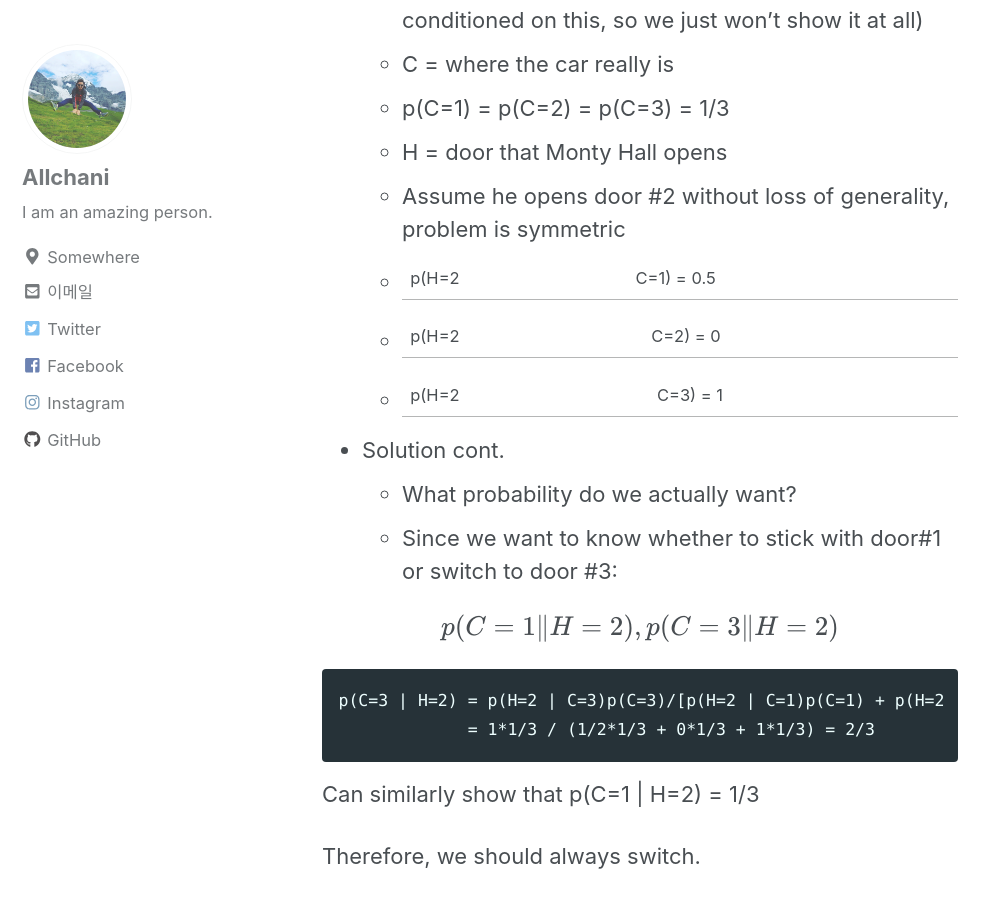
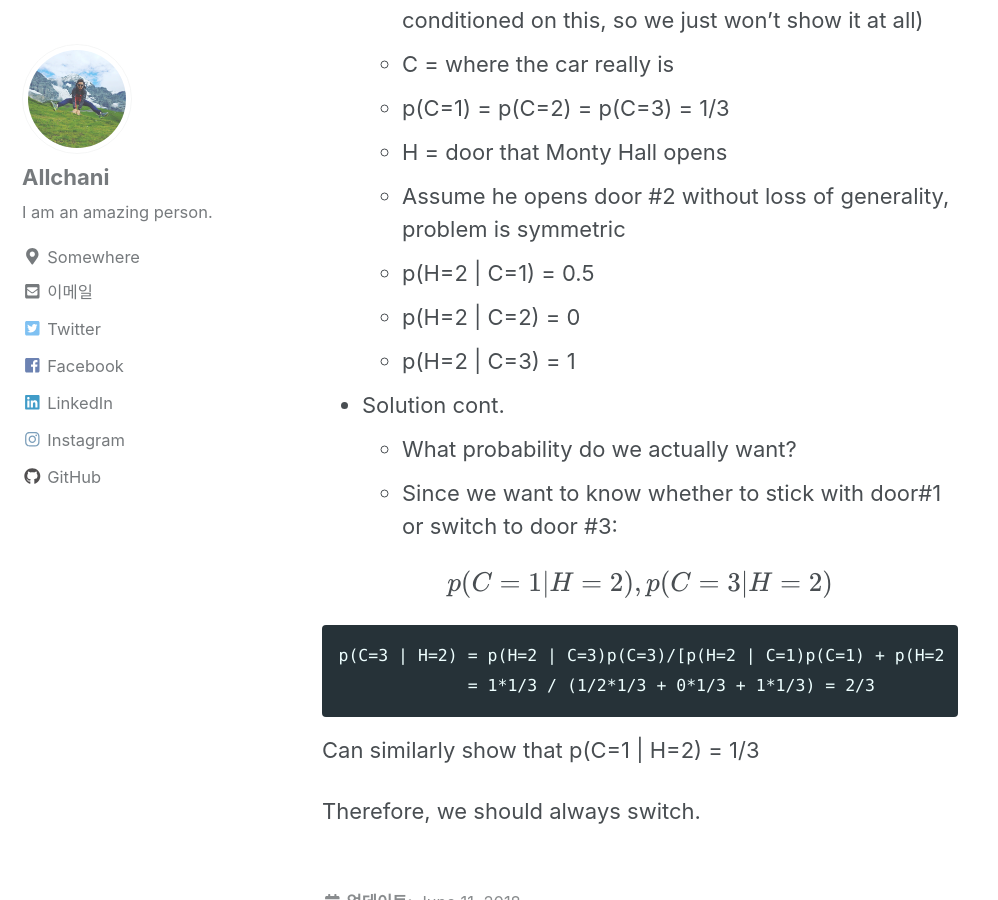
Before and after one commit to allchani/allchani_lab, a Jekyll site: the page built from docs/_lecture-note01/03. simple-probability-exercise.md, in a window 1280 px wide and 900 px high, scrolled down 2035 px. Shown: the whole window, without its empty margins (0-998 px from the left). Built offline with Jekyll 4.4.1, drawn with Linux system fonts in a browser that asks for light colours; nearby versions of some CDN libraries; formulas are drawn with MathJax 3; comment, search, counter and statistics services are not loaded.

Commit message:
more updates

````diff
--- a/docs/_config.yml
+++ b/docs/_config.yml
@@ -119,7 +119,7 @@ author:
   keybase          :
   instagram        : "allchani"
   lastfm           :
-  linkedin         : # "john-doe-12345678" (the last part of your profile url, e.g. https://www.linkedin.com/in/john-doe-12345678)
+  linkedin         : "allchani" # "john-doe-12345678" (the last part of your profile url, e.g. https://www.linkedin.com/in/john-doe-12345678)
   pinterest        :
   soundcloud       :
   stackoverflow    : # "123456/username" (the last part of your profile url, e.g. https://stackoverflow.com/users/123456/username)
--- a/docs/_lecture-note01/03. simple-probability-exercise.md
+++ b/docs/_lecture-note01/03. simple-probability-exercise.md
@@ -40,15 +40,15 @@ mathjax : True
     + p(C=1) = p(C=2) = p(C=3) = 1/3
     + H = door that Monty Hall opens
     + Assume he opens door #2 without loss of generality, problem is symmetric
-    + p(H=2 | C=1) = 0.5
-    + p(H=2 | C=2) = 0
-    + p(H=2 | C=3) = 1
+    + p(H=2 \| C=1) = 0.5
+    + p(H=2 \| C=2) = 0
+    + p(H=2 \| C=3) = 1
 
 - Solution cont.
     + What probability do we actually want?
     + Since we want to know whether to stick with door#1 or switch to door #3:
 
-$$p(C=1 \| H=2), p(C=3 \| H=2)$$
+$$p(C=1 | H=2), p(C=3 | H=2)$$
 
 ```
 p(C=3 | H=2) = p(H=2 | C=3)p(C=3)/[p(H=2 | C=1)p(C=1) + p(H=2 | C=2)p(C=2) + p(H=2 | C=3)p(C=3)]
````
Also changed, not shown: docs/_lecture-note01/04. Imbalanced-Classes.md (+2 -2 lines).
